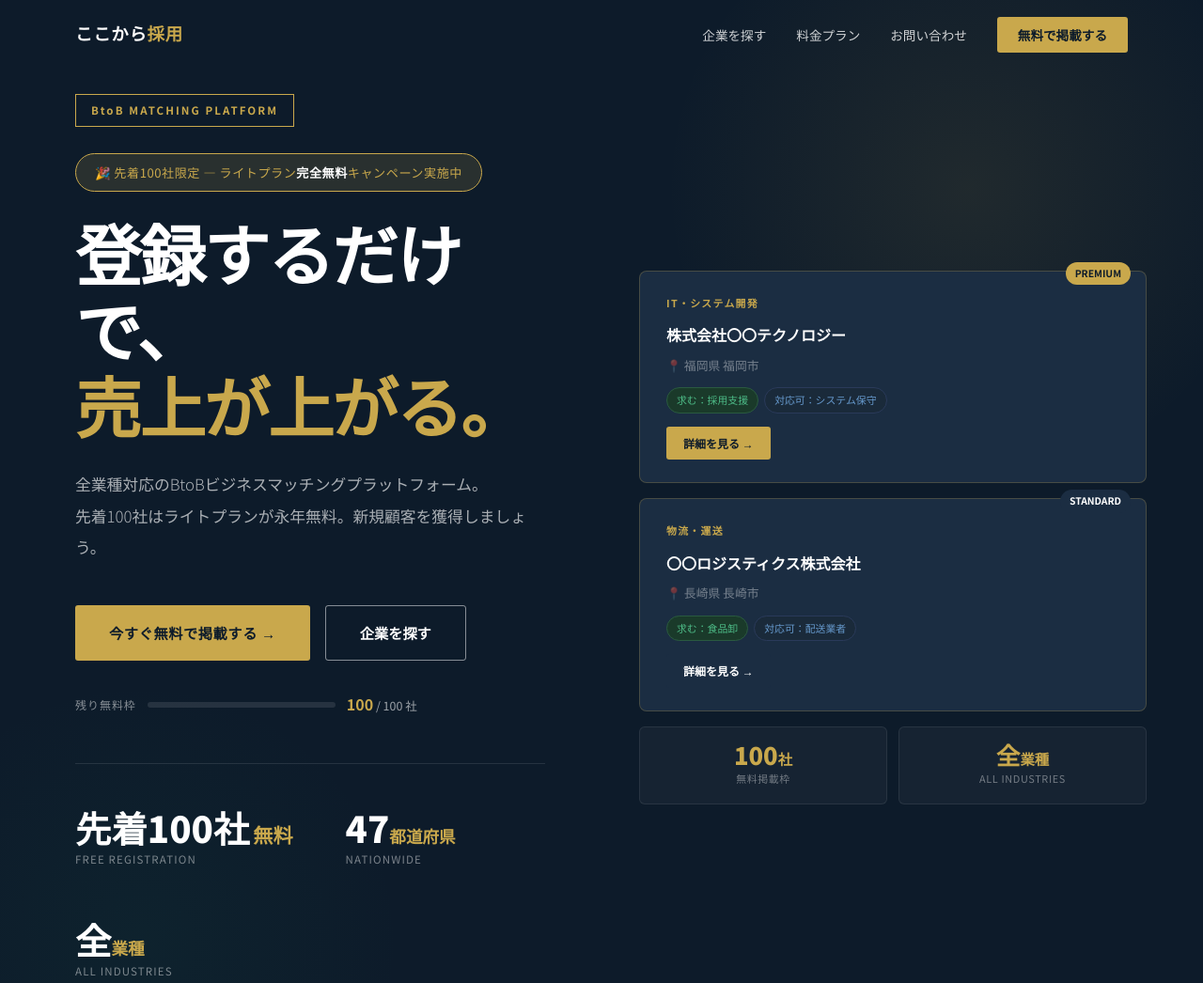
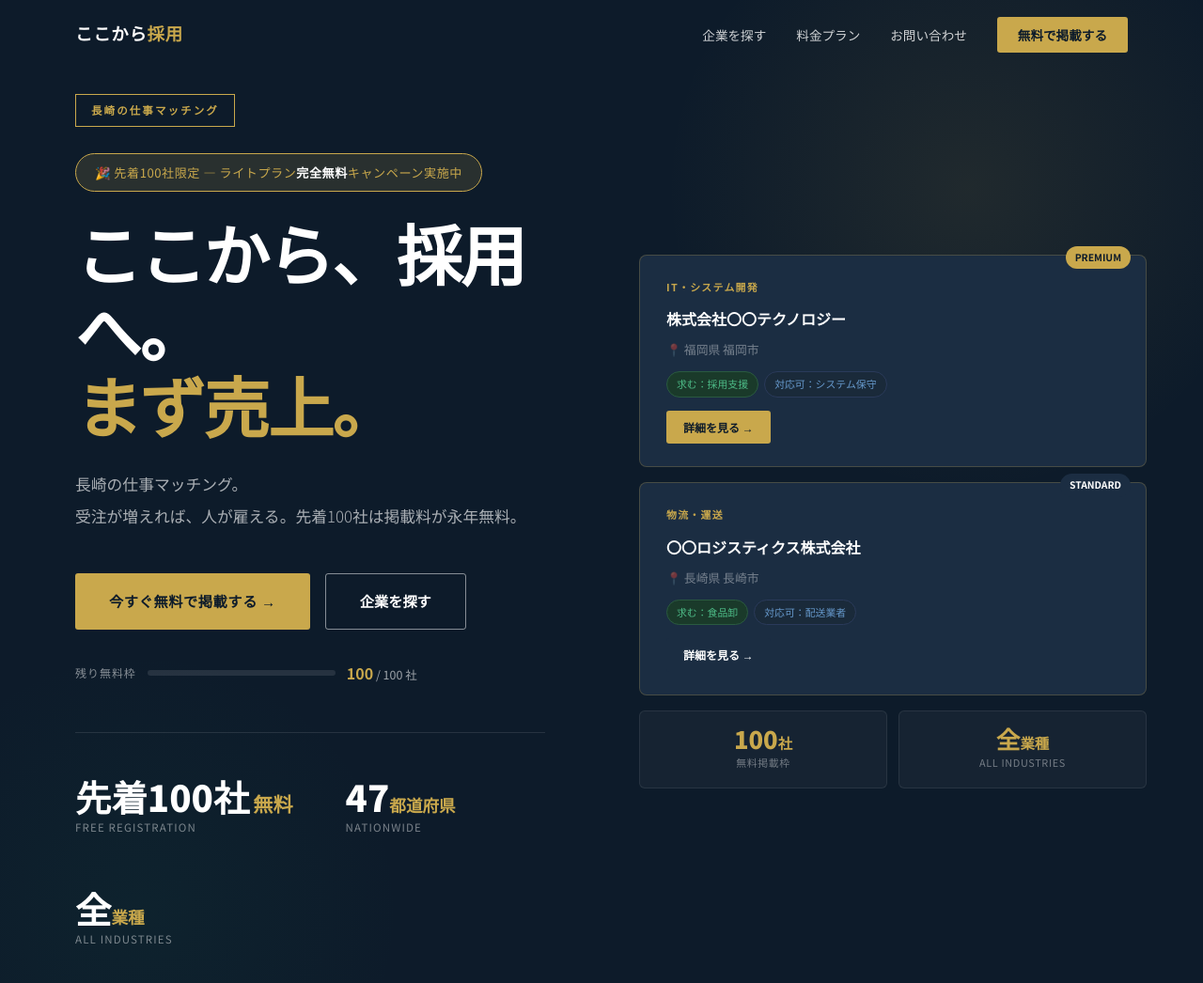
Before and after one commit to 21125342kk-cloud/kokokara-saiyo, a website: page index.html in a window 1280 px wide. Shown: the top 1046 px of the page at 94% size. Drawn offline with Linux system fonts and the light colour scheme.

Commit message:
hero: update copy to ここから、採用へ。まず売上。長崎の仕事マッチング。

```diff
--- a/index.html
+++ b/index.html
@@ -32,15 +32,15 @@
 
     <!-- 左カラム -->
     <div class="hero-left">
-      <div class="hero-badge">BtoB MATCHING PLATFORM</div>
+      <div class="hero-badge">長崎の仕事マッチング</div>
       <div class="hero-free-banner">🎉 先着100社限定 — ライトプラン<strong>完全無料</strong>キャンペーン実施中</div>
       <h1 class="hero-title">
-        登録するだけで、<br>
-        <em>売上が上がる。</em>
+        ここから、採用へ。<br>
+        <em>まず売上。</em>
       </h1>
       <p class="hero-sub">
-        全業種対応のBtoBビジネスマッチングプラットフォーム。<br>
-        先着100社はライトプランが永年無料。新規顧客を獲得しましょう。
+        長崎の仕事マッチング。<br>
+        受注が増えれば、人が雇える。先着100社は掲載料が永年無料。
       </p>
       <div class="hero-btns">
         <a href="register.html?plan=lite" class="btn-gold">今すぐ無料で掲載する →</a>
@@ -244,8 +244,8 @@
         <div class="plan-divider"></div>
         <ul class="plan-features">
           <li>基本情報掲載（会社名・業種・住所）</li>
+          <li>企業ロゴ掲載（トップ画アイコン）</li>
           <li>サービス紹介文（500文字）</li>
-          <li>写真掲載 3枚まで</li>
           <li>問い合わせフォーム</li>
           <li>電話番号・メール掲載</li>
         </ul>
@@ -260,10 +260,9 @@
         <ul class="plan-features">
           <li>ライトプランのすべて</li>
           <li>サービス紹介文（2,000文字）</li>
-          <li>写真掲載 10枚まで</li>
-          <li>チャット・DM機能</li>
+          <li>HP・SNSリンク掲載</li>
+          <li>実績・事例掲載</li>
           <li>検索上位表示</li>
-          <li>実績・事例掲載</li>
         </ul>
         <a href="register.html?plan=standard" class="btn-gold" style="width:100%; justify-content:center;">このプランで始める</a>
       </div>
@@ -276,7 +275,6 @@
           <li>スタンダードプランのすべて</li>
           <li>トップページ特集掲載</li>
           <li>検索最上位優先表示</li>
-          <li>写真・動画 無制限</li>
           <li>専任サポート担当</li>
           <li>月次レポート提供</li>
         </ul>
```
